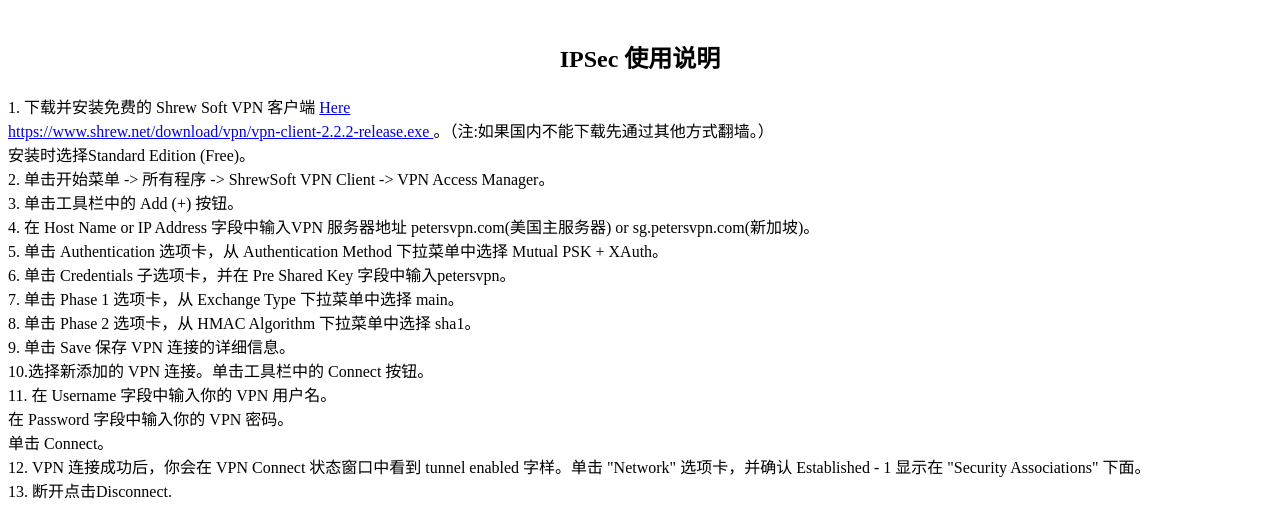
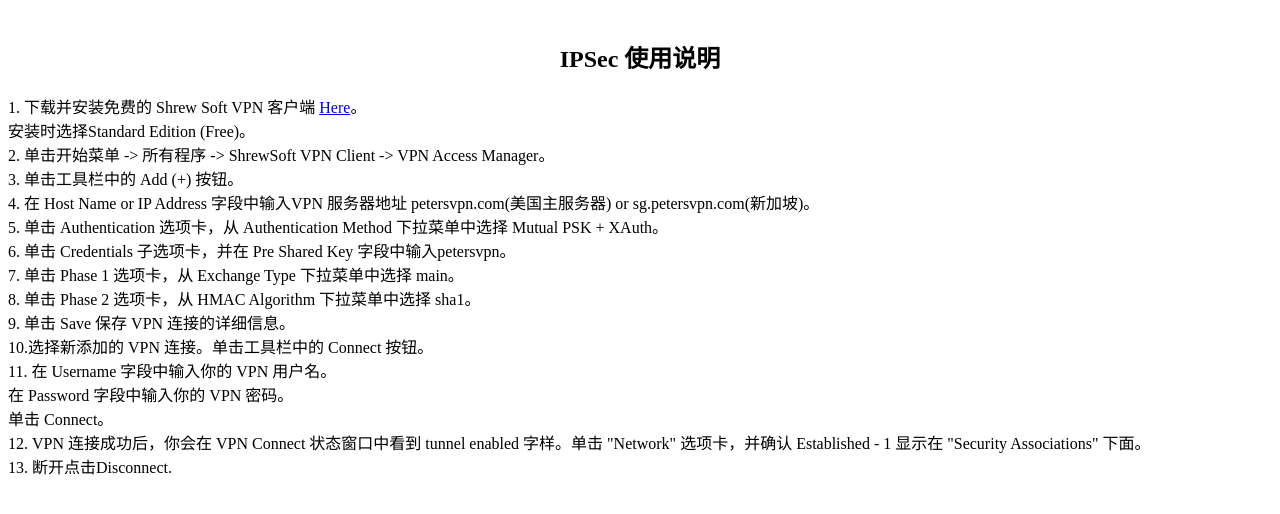
Before and after one commit to peterjpxie/VPN_Website, a plain HTML site: page VPN_win.html in a window 1280 px wide. Shown: the part 7574-8088 px from the top of the page. Drawn offline with Linux system fonts and the light colour scheme.

Commit message:
update win

```diff
--- a/VPN_win.html
+++ b/VPN_win.html
@@ -93,7 +93,7 @@ Click + Add a VPN connection, and follow the screenshots below.<br>
 IPSec 使用说明
 </h2>
 <p style="text-align:left;">
-1. 下载并安装免费的 Shrew Soft VPN 客户端 <a href="sw/vpn-client-2.2.2-release.exe"> Here</a> <br> <a href="https://www.shrew.net/download/vpn/vpn-client-2.2.2-release.exe">https://www.shrew.net/download/vpn/vpn-client-2.2.2-release.exe </a>。（注:如果国内不能下载先通过其他方式翻墙。）              <br>
+1. 下载并安装免费的 Shrew Soft VPN 客户端 <a href="sw/vpn-client-2.2.2-release.exe">Here</a>。              <br>
 安装时选择Standard Edition (Free)。                                                                                                             <br>
 2. 单击开始菜单 -> 所有程序 -> ShrewSoft VPN Client -> VPN Access Manager。                                                                       <br>
 3. 单击工具栏中的 Add (+) 按钮。                                                                                                                  <br>
```
